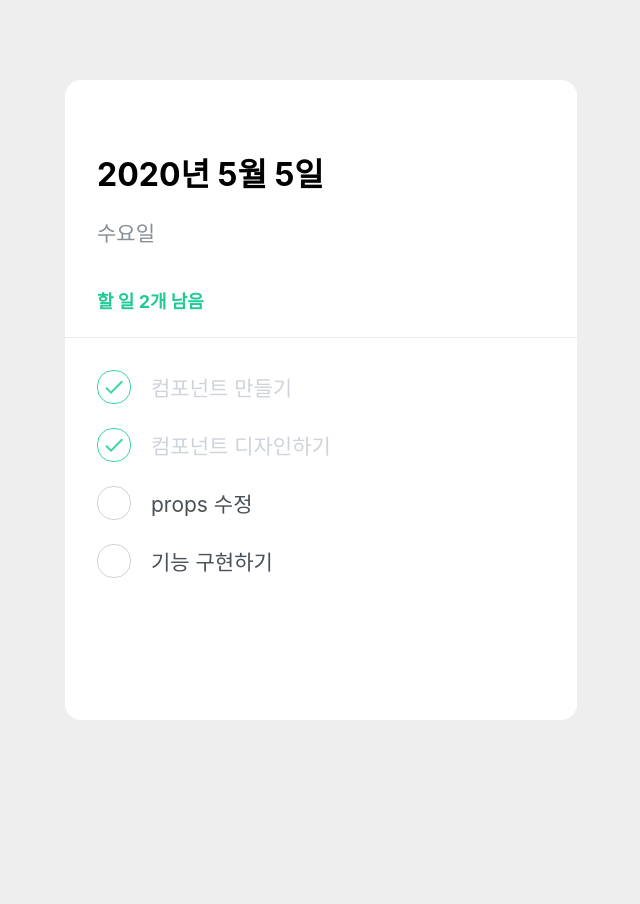
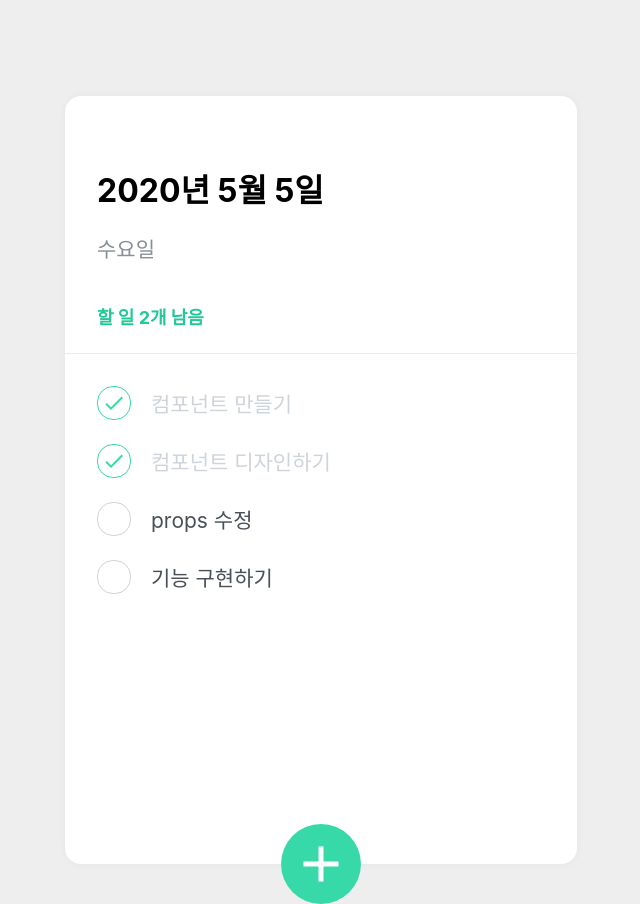
Before and after one commit to tony2550/react-todolist, a React (Create React App) app: page / in a window 1280 px wide. Shown: the whole page, without its empty margins (319-959 px from the left). Before the commit the page ends 800 px from the top, so only its background shows below. Built offline with nearby package versions, Linux system fonts and the light colour scheme.

Commit message:
add TodoCreate and component disign

```diff
--- a/src/App.jsx
+++ b/src/App.jsx
@@ -1,5 +1,6 @@
 import React from 'react';
 import { createGlobalStyle } from 'styled-components';
+import TodoCreate from './components/TodoCreate';
 import TodoHead from './components/TodoHead';
 import TodoList from './components/TodoList';
 import TodoTemplate from './components/TodoTemplate';
@@ -17,6 +18,7 @@ const App = () => {
       <TodoTemplate>
         <TodoHead />
         <TodoList />
+        <TodoCreate />
       </TodoTemplate>
     </>
   );
--- /dev/null
+++ b/src/components/TodoCreate.jsx
@@ -0,0 +1,98 @@
+import React, { useState } from 'react';
+import styled, { css } from 'styled-components';
+import { MdAdd } from 'react-icons/md';
+
+const CircleButton = styled.button`
+  background: #38d9a9;
+  &:hover {
+    background: #63e6be;
+  }
+  &:active {
+    background: #20c997;
+  }
+
+  z-index: 5;
+  cursor: pointer;
+  width: 80px;
+  height: 80px;
+  display: block;
+  align-items: center;
+  justify-content: center;
+  font-size: 60px;
+  position: absolute;
+  left: 50%;
+  bottom: 0px;
+  transform: translate(-50%, 50%);
+  color: white;
+  border-radius: 50%;
+  border: none;
+  outline: none;
+  display: flex;
+  align-items: center;
+  justify-content: center;
+
+  transition: 0.125s all ease-in;
+  ${(props) =>
+    props.open &&
+    css`
+      background: #ff6b6b;
+      &:hover {
+        background: #ff8787;
+      }
+      &:active {
+        background: #fa5252;
+      }
+      transform: translate(-50%, 50%) rotate(45deg);
+    `}
+`;
+
+const InsertFormPositioner = styled.div`
+  position: absolute;
+  bottom: 0;
+  left: 0;
+  width: 100%;
+`;
+
+const InsertForm = styled.form`
+  background: #f8f9fa;
+  padding-left: 32px;
+  padding-top: 32px;
+  padding-right: 32px;
+  padding-bottom: 72px;
+
+  border-bottom-left-radius: 16px;
+  border-bottom-right-radius: 16px;
+  border-top: 1px solid #e9ecef;
+`;
+
+const Input = styled.input`
+  padding: 12px;
+  border-radius: 4px;
+  border: 1px solid #dee2e6;
+  width: 100%;
+  outline: none;
+  font-size: 18px;
+  box-sizing: border-box;
+`;
+
+const TodoCreate = () => {
+  const [open, setOpen] = useState(false);
+
+  const onToggle = () => setOpen(!open);
+  return (
+    <>
+      {open && (
+        <InsertFormPositioner>
+          <InsertForm>
+            <Input autoFocus placeholder="Enter your TODO and press Enter" />
+          </InsertForm>
+        </InsertFormPositioner>
+      )}
+      <CircleButton onClick={onToggle} open={open}>
+        <MdAdd />
+      </CircleButton>
+    </>
+  );
+};
+
+export default TodoCreate;
--- a/src/components/TodoTemplate.jsx
+++ b/src/components/TodoTemplate.jsx
@@ -2,19 +2,20 @@ import React from 'react';
 import styled from 'styled-components';
 
 const TodoTemplateBlock = styled.div`
-  background-color: white;
-  position: relative;
-  overflow: hidden;
-  width: 40vw;
-  height: 80vh;
-  margin: 0 auto;
+  width: 512px;
+  height: 768px;
 
-  margin-top: 10vh;
-  margin-bottom: 10vh;
+  position: relative; /* 추후 박스 하단에 추가 버튼을 위치시키기 위한 설정 */
+  background: white;
+  border-radius: 16px;
+  box-shadow: 0 0 8px 0 rgba(0, 0, 0, 0.04);
+
+  margin: 0 auto; /* 페이지 중앙에 나타나도록 설정 */
+
+  margin-top: 96px;
+  margin-bottom: 32px;
   display: flex;
   flex-direction: column;
-
-  border-radius: 16px;
 `;
 
 const TodoTemplate = ({ children }) => {
```
